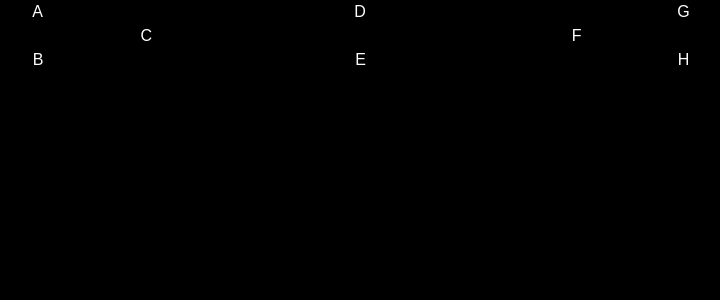
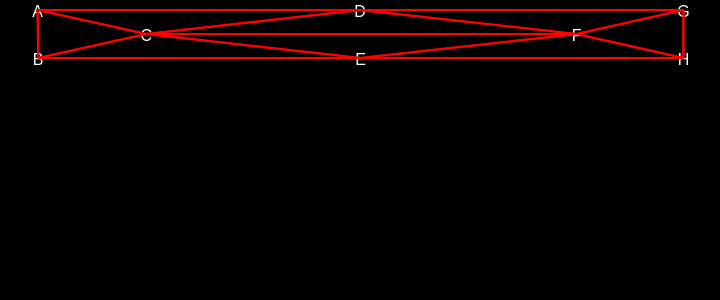
Before and after one commit to louisglan/algorithm-visualisation, a Next.js app: page / in a window 1280 px wide. Shown: the top 300 px of the page, without its empty margins (279-999 px from the left). Built offline with nearby package versions, Linux system fonts and the light colour scheme.

Commit message:
added graph

```diff
--- /dev/null
+++ b/app/components/Line.js
@@ -0,0 +1,28 @@
+export default function Line({line, offset}) {
+    // ensure the svg is a full-screen overlay and above nodes
+    return (
+        <svg
+          xmlns="http://www.w3.org/2000/svg"
+          className="line"
+          style={{
+            position: 'fixed',
+            left: 0,
+            top: 0,
+            width: '100vw',
+            height: '100vh',
+            pointerEvents: 'none',
+            zIndex: 9999,
+            overflow: 'visible'
+          }}
+        >
+          <line
+            x1={line.x1}
+            y1={line.y1 - offset.ay1 + 10}
+            x2={line.x2}
+            y2={line.y2 - offset.ay1 + 10}
+            stroke="red"
+            strokeWidth="2"
+          />
+        </svg>
+    )
+}
--- a/app/components/Node.js
+++ b/app/components/Node.js
@@ -1,7 +1,7 @@
 import React from 'react';
-export default function Node({ id, ref }) {
+export default function Node({ id, reference }) {
   return (
-    <div ref={ref} className="node">
+    <div ref={reference} className="node">
       {id}
     </div>
   );
--- a/app/globals.css
+++ b/app/globals.css
@@ -29,3 +29,9 @@ body {
   display: flex;
   justify-content: space-evenly;
 }
+
+.line {
+  stroke:red;
+  stroke-width:2;
+  position: fixed;
+}
--- a/app/page.js
+++ b/app/page.js
@@ -1,7 +1,8 @@
 'use client';
 
-import { useEffect, useRef } from "react";
+import { useLayoutEffect, useRef, useState, useMemo } from "react";
 import Node from "./components/Node";
+import Line from "./components/Line"
 
 const adjacencyList = {
     A: ['B', 'C', 'D'],
@@ -15,29 +16,91 @@ const adjacencyList = {
 };
 
 export default function Home() {
-  const nodeARef = useRef(null);
+  const nodeARef = useRef(null)
+  const nodeBRef = useRef(null)
+  const nodeCRef = useRef(null)
+  const nodeDRef = useRef(null)
+  const nodeERef = useRef(null)
+  const nodeFRef = useRef(null)
+  const nodeGRef = useRef(null)
+  const nodeHRef = useRef(null)
 
-  useEffect(() => {
-    if (nodeARef.current) {
-      console.log(nodeARef.current.getBoundingClientRect());
+  const rowRefs = useMemo(() =>[
+    [nodeARef, nodeDRef, nodeGRef],
+    [nodeCRef, nodeFRef],
+    [nodeBRef, nodeERef, nodeHRef]
+  ], [nodeARef, nodeBRef, nodeCRef, nodeDRef, nodeERef, nodeFRef, nodeGRef, nodeHRef])
+
+  const [lines, setLines] = useState({A: {B: {x1: 0, y1: 0}}});
+
+  // measure DOM and set state — useLayoutEffect so measurement happens before paint
+  useLayoutEffect(() => {
+    function updatePositions() {
+      for (let row of rowRefs) {
+        for (let ref of row) {
+          if (!ref.current) return;
+        }
+      }
+      const rects = {
+        A: nodeARef.current.getBoundingClientRect(),
+        B: nodeBRef.current.getBoundingClientRect(),
+        C: nodeCRef.current.getBoundingClientRect(),
+        D: nodeDRef.current.getBoundingClientRect(),
+        E: nodeERef.current.getBoundingClientRect(),
+        F: nodeFRef.current.getBoundingClientRect(),
+        G: nodeGRef.current.getBoundingClientRect(),
+        H: nodeHRef.current.getBoundingClientRect()
+      }
+
+      const linesTemp = {}
+
+      for (let key in adjacencyList) {
+        linesTemp[key] = {}
+        const neighbours = adjacencyList[key]
+        for (let neighbour of neighbours) {
+          linesTemp[key][neighbour] = {
+            x1: rects[key].left + rects[key].width / 2,
+            y1: rects[key].top + rects[key].height / 2,
+            x2: rects[neighbour].left + rects[neighbour].width / 2,
+            y2: rects[neighbour].top + rects[neighbour].height / 2
+          }
+        }
+      }
+
+      setLines(linesTemp);
     }
-  }, []);
+
+    updatePositions();
+    window.addEventListener('resize', updatePositions);
+    window.addEventListener('scroll', updatePositions, { passive: true });
+
+    return () => {
+      window.removeEventListener('resize', updatePositions);
+      window.removeEventListener('scroll', updatePositions);
+    };
+  }, [rowRefs]); // re-run when refs populate
+  const offset = {
+    ax1: lines.A.B.x1,
+    ay1: lines.A.B.y1
+  }
+  const rows = [
+    ['A', 'D', 'G'],
+    ['C', 'F'],
+    ['B', 'E', 'H']
+  ]
   return (
     <div id='graph'>
-      <div className="row">
-        <Node id='A' ref={nodeARef}/>
-        <Node id='D' />
-        <Node id='G' />
-      </div>
-      <div className="row">
-        <Node id='C' />
-        <Node id='F' />
-      </div>
-      <div className="row">
-        <Node id='B' />
-        <Node id='E' />
-        <Node id='H' />
-      </div>
+      {rows.map((row, i) => (
+        <div className="row" key={i}>
+          {row.map((el, j) => <Node id={el} key={j} reference={rowRefs[i][j]}/>)}
+        </div>
+      ))}
+      {Object.keys(lines).map((startPoint, i) => {
+        return Object.keys(lines[startPoint]).map((endPoint, j) => {
+          console.log(startPoint, endPoint, lines[startPoint][endPoint]);
+          return <Line line={lines[startPoint][endPoint]} offset={offset} key={`${i}-${j}`}/>
+        })
+      })}
     </div>
   );
 }
```
